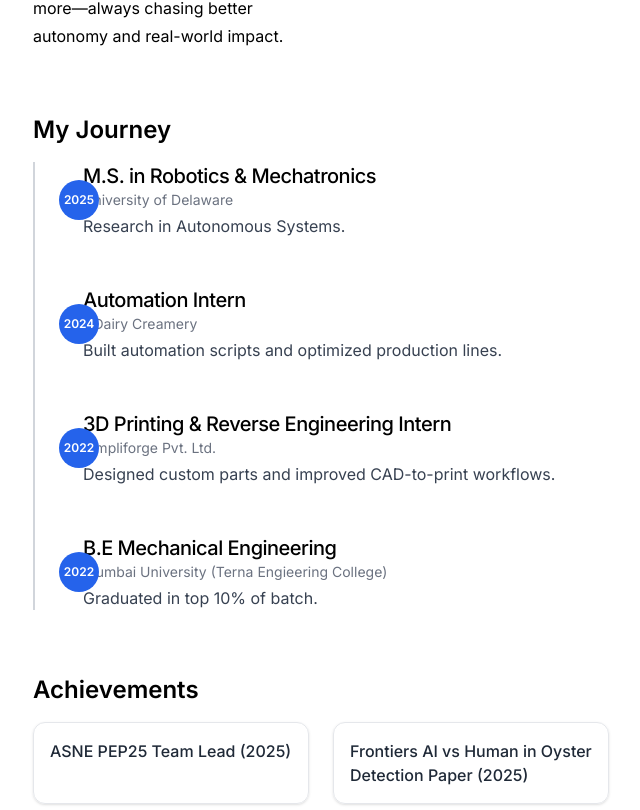
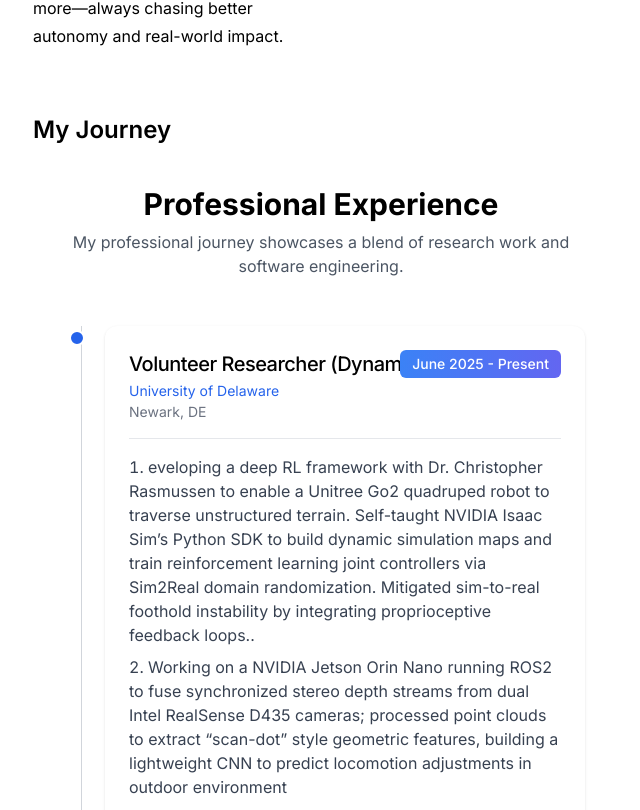
Before and after one commit to rushabhdhoke/Personal-Website, a Next.js app: page /blog in a window 1280 px wide. Shown: the part 609-1419 px from the top of the page, without its empty margins (319-959 px from the left). Built offline with nearby package versions, Linux system fonts and the light colour scheme.

Commit message:
Update AboutTimeline.tsx

```diff
--- a/app/components/AboutTimeline.tsx
+++ b/app/components/AboutTimeline.tsx
@@ -1,70 +1,138 @@
 // app/components/AboutTimeline.tsx
+import React from "react";
+import Link from "next/link";
 
-type Milestone = {
-  year: string;
-  title: string;
-  subtitle?: string;
-  description: string;
+type Experience = {
+  dateRange: string;
+  role: string;
+  company: string;
+  companyUrl?: string;
+  location?: string;
+  bullets: string[];
 };
 
-const milestones: Milestone[] = [
+const experiences: Experience[] = [
   {
-    year: "2025",
-    title: "M.S. in Robotics & Mechatronics",
-    subtitle: "University of Delaware",
-    description: "Research in Autonomous Systems.",
+    dateRange: "June 2025 - Present",
+    role: "Volunteer Researcher (Dynamic Vision Lab)",
+    company: "University of Delaware",
+    //companyUrl: "https://www.udel.edu",
+    location: "Newark, DE",
+    bullets: [
+      "eveloping a deep RL framework with Dr. Christopher Rasmussen to enable a Unitree Go2 quadruped robot to traverse unstructured terrain. Self-taught NVIDIA Isaac Sim’s Python SDK to build dynamic simulation maps and train reinforcement learning joint controllers via Sim2Real domain randomization. Mitigated sim-to-real foothold instability by integrating proprioceptive feedback loops..",
+      "Working on a NVIDIA Jetson Orin Nano running ROS2 to fuse synchronized stereo depth streams from dual Intel RealSense D435 cameras; processed point clouds to extract “scan-dot” style geometric features, building a lightweight CNN to predict locomotion adjustments in outdoor environment"
+    ],
+  },
+
+  {
+    dateRange: "May 2024 – May 2025",
+    role: "Volunteer Researcher (Centre of Robotics and Autonomous Systems)",
+    company: "University of Delaware",
+    //companyUrl: "https://www.udel.edu",
+    location: "Newark, DE",
+    bullets: [
+      "Volunteered in Dr. Herbert Tanner’s Lab focusing on autonomous underwater vehicles (AUVs) and ASV’s. Currently working on a Physics-aware RNN model for real-time underwater motion planning under environmental disturbances. Coupling a Particle filter based estimation technique with a LSTM architecture and collaborated with Rutgers Institute to prototype a user-friendly GUI for biologists.",
+      "Overcame limited field data and nonlinear current effects by embedding physics-based priors into the network, enhancing planning robustness in variable conditions.",
+      "Developed time delay estimation technique to optimize Jaiabot (AUV) submersion time for saltwater intrusion mapping in Delaware Bay. Addressed nonlinear pressure-induced sensor lag by calibrating dynamic delay models in the field, improving mapping resolution and reducing positional error.",
+    ],
   },
   {
-    year: "2024",
-    title: "Automation Intern",
-    subtitle: "UDairy Creamery",
-    description: "Built automation scripts and optimized production lines.",
+    dateRange: "May 2024 - Present",
+    role: "Automation & Production Intern",
+    company: "UDairy Creamery",
+    //companyUrl: "https://www.udel.edu/udairy",
+    location: "Newark, DE",
+    bullets: [
+      "Enhanced machine inter-connectivity using Allen-Bradley ControlLogix 1756-L83e PLC and Ethernet.",
+      "Implemented Lean Manufacturing principles, achieving a 30% increase in production efficiency.",
+      "Reduced task times by 20% through Value Stream Mapping and creating Standard Operating Procedures (SOPs) data and automated KPI dashboards in Grafana."
+    ],
   },
   {
-    year: "2022",
-    title: "3D Printing & Reverse Engineering Intern",
-    subtitle: "Simpliforge Pvt. Ltd.",
-    description: "Designed custom parts and improved CAD-to-print workflows.",
+    dateRange: "Jul 2021 - July 2022",
+    role: "Research Assistant (Mechanical Engineering)",
+    company: "University of Mumbai (Terna Engineering College",
+    //companyUrl: "https://spu.ac.in",
+    location: "Mumbai, India",
+    bullets: [
+      "Worked with Dr. C.M. Choudhari on the design and development of a novel 3D printed prosthetic arm, employing topology optimization techniques and iterative FEA simulations to maximize strength-to-weight ratio.",
+      "Implemented signal processing techniques to analyze EMG sensor data for precise muscle movement and control of the prosthetic. Optimzed gain of EMG sensors to reduce sensor noise and obtain consistent results. Conducted FEA-based fatigue analysis (SolidWorks Simulation) and thermal modeling for user safety compliance; and to validate design robustness under variable operating conditions, culminating in the filing of Design Patent (390492-001)"
+    ],
   },
+
+
   {
-    year: "2022",
-    title: "B.E Mechanical Engineering",
-    subtitle: "Mumbai University (Terna Engieering College)",
-    description: "Graduated in top 10% of batch.",
-  },
+    dateRange: "Aug 2021 - Mar 2022",
+    role: "3D Printing & Reverse Engineering Intern",
+    company: "Simpliforge Pvt. Ltd.",
+    //companyUrl: "https://simpliforge.co",
+    location: "Pune, India",
+    bullets: [
+      "Developed custom 3D printed miniatures using SLS and FDM 3D Printing. Developed a Foldable Electric scooter; built a swappable battery design for the Indian Institute of Technology. Performed iterative testing (Shock, Thermal and Cycle) in Solidworks and Ansys to optimize design and build a POC (Proof of Concept.) of a battery pack%.",
+      "Developed a Python-based scanner-to-CAD pipeline using Open3D and trimesh.",
+    ],
+  }
 ];
 
 export default function AboutTimeline() {
   return (
-    <div className="relative border-l-2 border-gray-300 dark:border-gray-600 pl-12">
-      {milestones.map((m, i) => (
-        <div key={i} className="mb-12 relative">
-          {/* Year badge: larger, centered on the line */}
+    <section className="max-w-4xl mx-auto p-6">
+      <h2 className="text-3xl font-bold text-center mb-2">
+        Professional Experience
+      </h2>
+      <p className="text-center text-gray-600 mb-12">
+        My professional journey showcases a blend of research work and software engineering.
+      </p>
+
+      <div className="relative">
+        {/* Vertical line */}
         <div
-            className="
-              absolute
-              -left-6
-              top-1/2
-              transform -translate-y-1/2
-              bg-blue-600
-              rounded-full
-              w-10 h-10
-              flex items-center justify-center
-              text-white
-              text-xs
-              font-semibold
-            "
-          >
-            {m.year}
+          className="absolute left-6 top-0 bottom-0 w-px bg-gray-300 dark:bg-gray-600"
+          aria-hidden="true"
+        />
+
+        <ul className="space-y-12">
+          {experiences.map((exp, idx) => (
+            <li key={idx} className="relative flex">
+              {/* Marker */}
+              <div className="absolute left-3 mt-1">
+                <div className="w-4 h-4 bg-blue-600 rounded-full border-2 border-white dark:border-gray-800" />
               </div>
 
-          <h3 className="text-xl font-semibold">{m.title}</h3>
-          {m.subtitle && (
-            <p className="text-sm text-gray-500 mb-1">{m.subtitle}</p>
+              {/* Card */}
+              <div className="ml-12 flex-1 bg-white dark:bg-gray-800 rounded-xl shadow p-6 relative">
+                {/* Date badge */}
+                <div className="absolute top-6 right-6 bg-gradient-to-r from-blue-500 to-indigo-500 text-white text-sm font-medium px-3 py-1 rounded-md">
+                  {exp.dateRange}
+                </div>
+
+                {/* Role & Company */}
+                <h3 className="text-xl font-semibold">{exp.role}</h3>
+                <Link
+                  href={exp.companyUrl || "#"}
+                  target="_blank"
+                  rel="noopener noreferrer"
+                  className="text-blue-600 hover:underline text-sm"
+                >
+                  {exp.company}
+                </Link>
+                {exp.location && (
+                  <p className="text-sm text-gray-500 mb-4">{exp.location}</p>
                 )}
-          <p className="text-gray-700 dark:text-gray-300">{m.description}</p>
+
+                <hr className="border-gray-200 dark:border-gray-700 mb-4" />
+
+                {/* Bullets */}
+                <ol className="list-decimal list-inside space-y-2 text-gray-700 dark:text-gray-300">
+                  {exp.bullets.map((b, i) => (
+                    <li key={i}>{b}</li>
+                  ))}
+                </ol>
               </div>
+            </li>
           ))}
+        </ul>
       </div>
+    </section>
   );
 }
```
Lines whose indentation alone changed are shown as unchanged.
